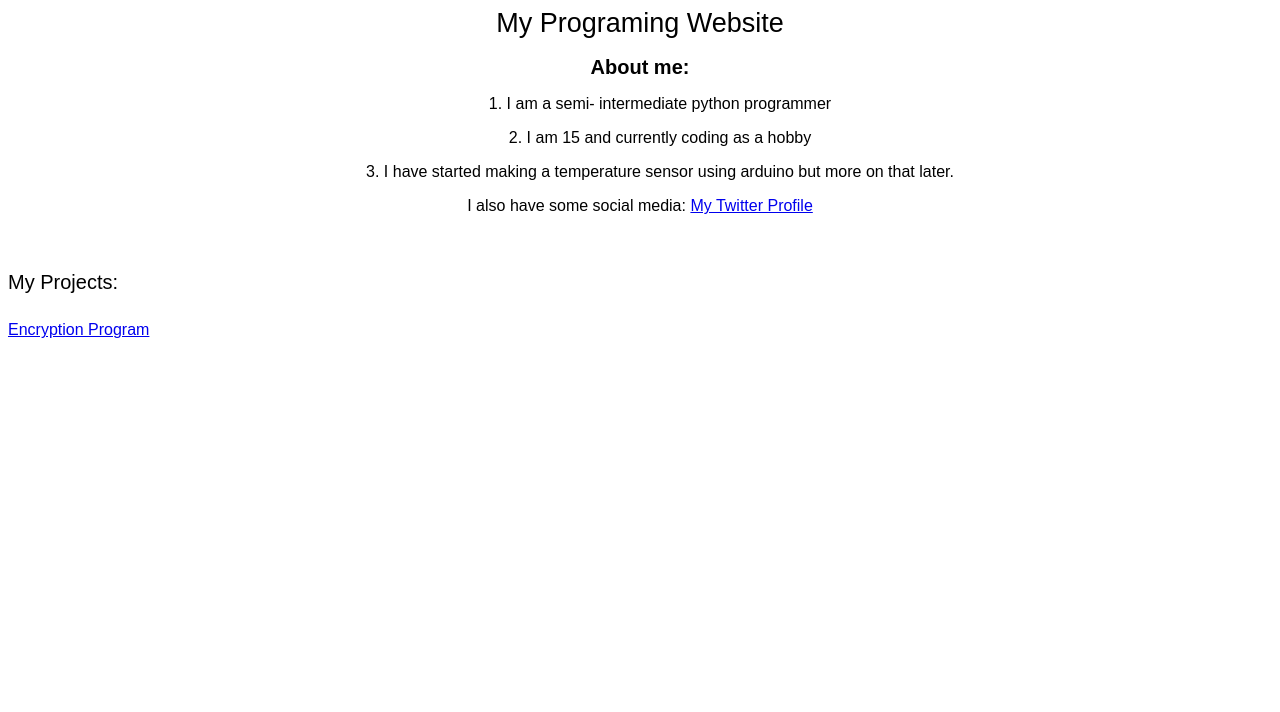
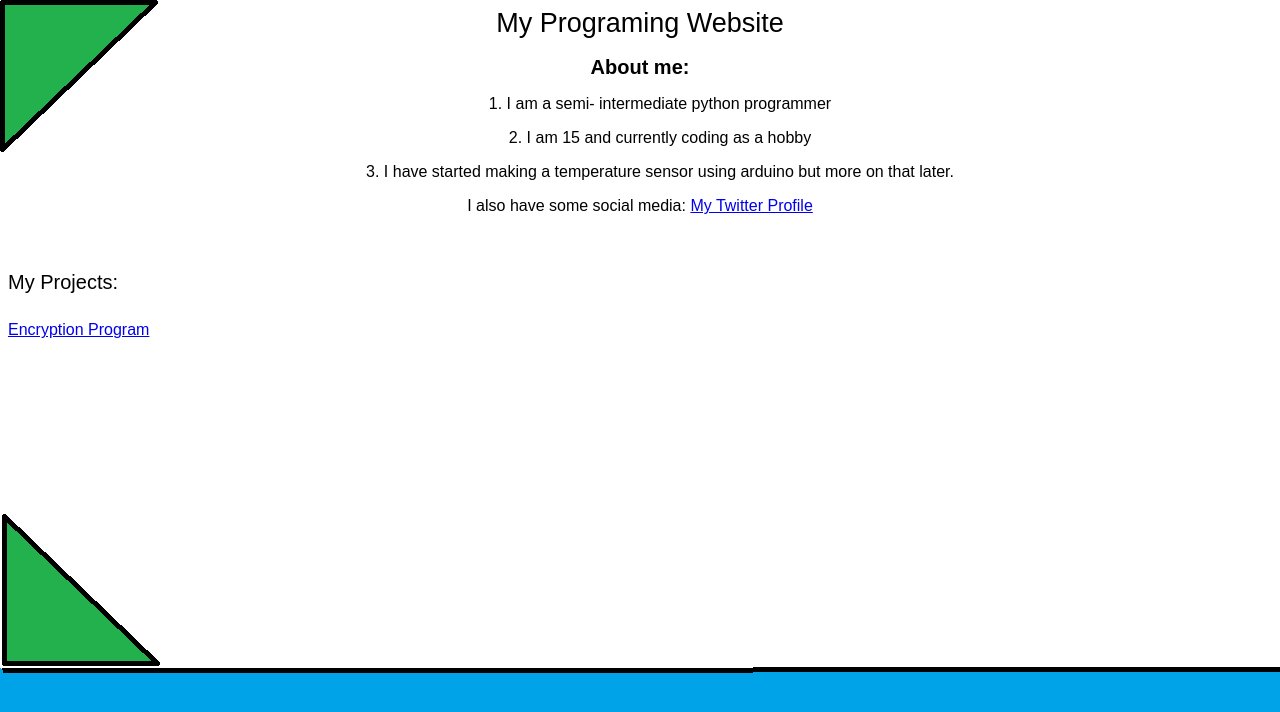
Before and after one commit to dcgallo15/dcgallo15.github.io, a plain HTML site: page index.html in a window 1280 px wide. Drawn offline with Linux system fonts and the light colour scheme.

Commit message:
adding a background image

```diff
--- a/index.html
+++ b/index.html
@@ -2,6 +2,13 @@
 <html>
 
     <body>
+        <style>
+            body{
+                background-image: url(websiteBackground.png);
+                background-position: auto;
+
+            }
+        </style>
     <center>
         <header style = font-family:arial;font-size:27px;font-style:bold;color:black;>My Programing Website</header>
         <h2  style = font-family:arial;font-size:20px;font-style:bold;color:black;> About me:</h2>
```
Also changed, not shown: websiteBackground.png (added).
